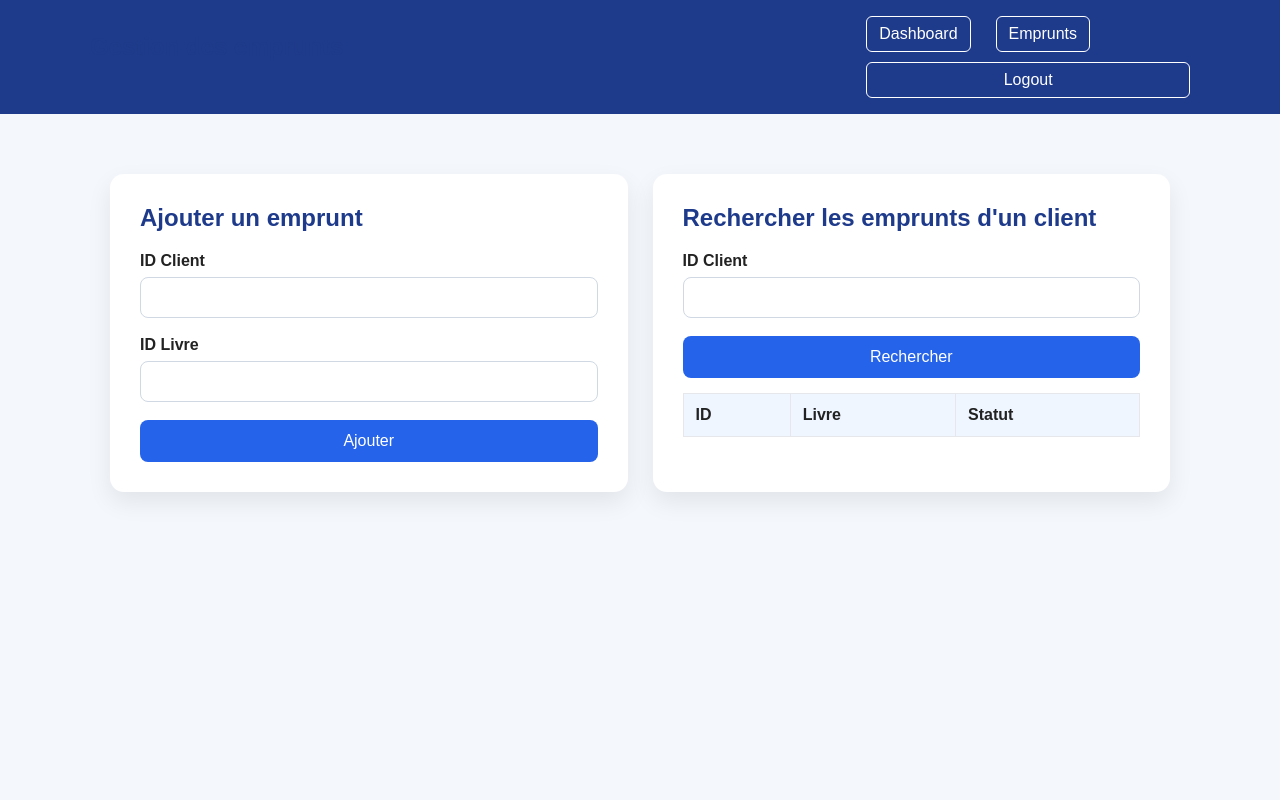
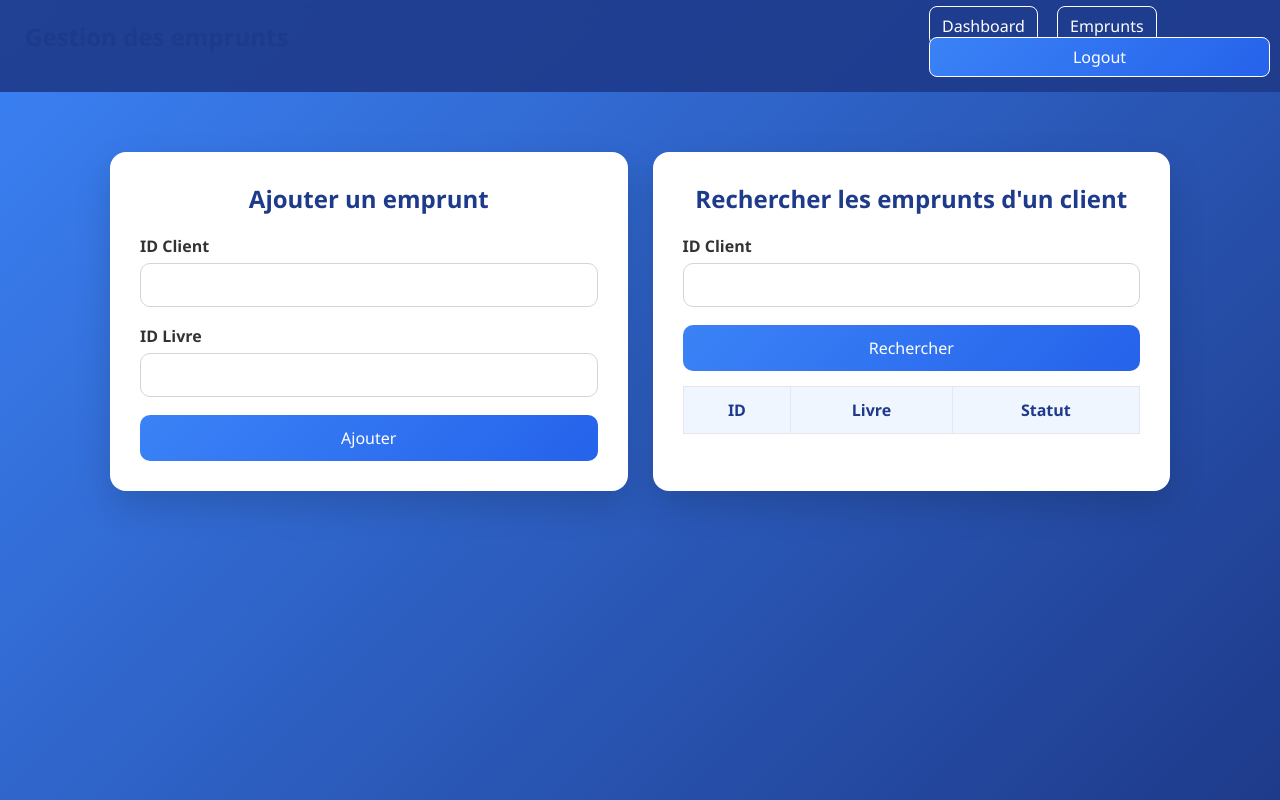
Before and after one commit to kaoutarsh-creator/emprunt-service, a website: page public/emprunt.html in a window 1280 px wide. Drawn offline with Linux system fonts and the light colour scheme; sample sign-in values are in the browser's storage.

Commit message:
SCRUM-3 update frontend routing and style

```diff
--- a/index.js
+++ b/index.js
@@ -13,11 +13,10 @@ const app = express();
 
 app.use(cors());
 app.use(express.json());
+app.use(express.static("public"));
 
 app.get("/", (req, res) => {
-  res.status(200).json({
-    message: "Emprunt Service API is running",
-  });
+  res.sendFile(process.cwd() + "/public/login.html");
 });
 
 app.use("/api/v1", authRoutes);
--- a/public/css/style.css
+++ b/public/css/style.css
@@ -2,14 +2,16 @@
   margin: 0;
   padding: 0;
   box-sizing: border-box;
-  font-family: Arial, sans-serif;
+  font-family: "Segoe UI", Tahoma, Geneva, Verdana, sans-serif;
 }
 
 body {
-  background: #f4f7fb;
-  color: #222;
+  background: linear-gradient(135deg, #3b82f6, #1e3a8a);
+  min-height: 100vh;
+  color: #333;
 }
 
+/* ===== Container ===== */
 .container {
   width: 100%;
   max-width: 1100px;
@@ -17,18 +19,21 @@ body {
   padding: 20px;
 }
 
+/* ===== Card ===== */
 .card {
-  background: #fff;
-  border-radius: 14px;
+  background: white;
+  border-radius: 16px;
   padding: 30px;
-  box-shadow: 0 10px 25px rgba(0, 0, 0, 0.08);
+  box-shadow: 0 15px 35px rgba(0, 0, 0, 0.15);
+  animation: fadeIn 0.5s ease;
 }
 
+/* ===== Auth Pages ===== */
 .auth-wrapper {
-  min-height: 100vh;
   display: flex;
   justify-content: center;
   align-items: center;
+  min-height: 100vh;
 }
 
 .auth-card {
@@ -36,62 +41,65 @@ body {
   max-width: 420px;
 }
 
+/* ===== Titles ===== */
 h1, h2 {
   margin-bottom: 20px;
   color: #1e3a8a;
+  text-align: center;
 }
 
-p {
-  margin-bottom: 12px;
-  color: #555;
-}
-
+/* ===== Form ===== */
 .form-group {
   margin-bottom: 18px;
 }
 
 label {
   display: block;
-  margin-bottom: 7px;
+  margin-bottom: 6px;
   font-weight: bold;
 }
 
 input {
   width: 100%;
   padding: 12px;
-  border: 1px solid #cfd8e3;
-  border-radius: 8px;
+  border-radius: 10px;
+  border: 1px solid #d1d5db;
+  transition: 0.3s;
+}
+
+input:focus {
+  border-color: #3b82f6;
+  box-shadow: 0 0 5px rgba(59, 130, 246, 0.4);
   outline: none;
 }
 
-input:focus {
-  border-color: #2563eb;
-}
-
+/* ===== Button ===== */
 button {
   width: 100%;
   padding: 12px;
+  background: linear-gradient(135deg, #3b82f6, #2563eb);
+  color: white;
   border: none;
-  background: #2563eb;
-  color: white;
-  border-radius: 8px;
+  border-radius: 10px;
   cursor: pointer;
   font-size: 16px;
+  transition: 0.3s;
 }
 
 button:hover {
-  background: #1d4ed8;
+  transform: translateY(-2px);
+  background: linear-gradient(135deg, #2563eb, #1e40af);
 }
 
+/* ===== Navbar ===== */
 .navbar {
-  background: #1e3a8a;
+  background: rgba(30, 58, 138, 0.9);
+  backdrop-filter: blur(10px);
+  padding: 15px 25px;
   color: white;
-  padding: 16px 24px;
 }
 
-.navbar .nav-content {
-  max-width: 1100px;
-  margin: auto;
+.nav-content {
   display: flex;
   justify-content: space-between;
   align-items: center;
@@ -99,32 +107,40 @@ button:hover {
 
 .navbar a,
 .logout-btn {
+  margin-left: 15px;
+  padding: 8px 12px;
+  border-radius: 8px;
+  border: 1px solid white;
+  text-decoration: none;
   color: white;
-  text-decoration: none;
-  margin-left: 15px;
-  background: transparent;
-  border: 1px solid white;
-  padding: 8px 12px;
-  border-radius: 6px;
-  cursor: pointer;
+  transition: 0.3s;
 }
 
+.navbar a:hover,
+.logout-btn:hover {
+  background: white;
+  color: #1e3a8a;
+}
+
+/* ===== Grid ===== */
 .grid {
   display: grid;
   grid-template-columns: 1fr 1fr;
   gap: 25px;
 }
 
+/* ===== Messages ===== */
 .message {
   margin-top: 15px;
   padding: 12px;
-  border-radius: 8px;
+  border-radius: 10px;
   font-size: 14px;
+  text-align: center;
 }
 
 .success {
-  background: #dcfce7;
-  color: #166534;
+  background: #d1fae5;
+  color: #065f46;
 }
 
 .error {
@@ -132,46 +148,48 @@ button:hover {
   color: #991b1b;
 }
 
+/* ===== Table ===== */
 table {
   width: 100%;
+  margin-top: 15px;
   border-collapse: collapse;
-  margin-top: 15px;
 }
 
 table th,
 table td {
+  padding: 12px;
   border: 1px solid #e5e7eb;
-  padding: 12px;
-  text-align: left;
 }
 
 table th {
   background: #eff6ff;
+  color: #1e3a8a;
 }
 
-.actions {
-  display: flex;
-  gap: 10px;
-  flex-wrap: wrap;
-}
-
-.small-btn {
-  width: auto;
-  padding: 8px 12px;
-}
-
+/* ===== Links ===== */
 .center-links {
+  text-align: center;
   margin-top: 15px;
-  text-align: center;
 }
 
 .center-links a {
   color: #2563eb;
   text-decoration: none;
+  font-weight: bold;
 }
 
-@media (max-width: 768px) {
-  .grid {
-    grid-template-columns: 1fr;
+.center-links a:hover {
+  text-decoration: underline;
+}
+
+/* ===== Animation ===== */
+@keyframes fadeIn {
+  from {
+    opacity: 0;
+    transform: translateY(20px);
+  }
+  to {
+    opacity: 1;
+    transform: translateY(0);
   }
 }
```
